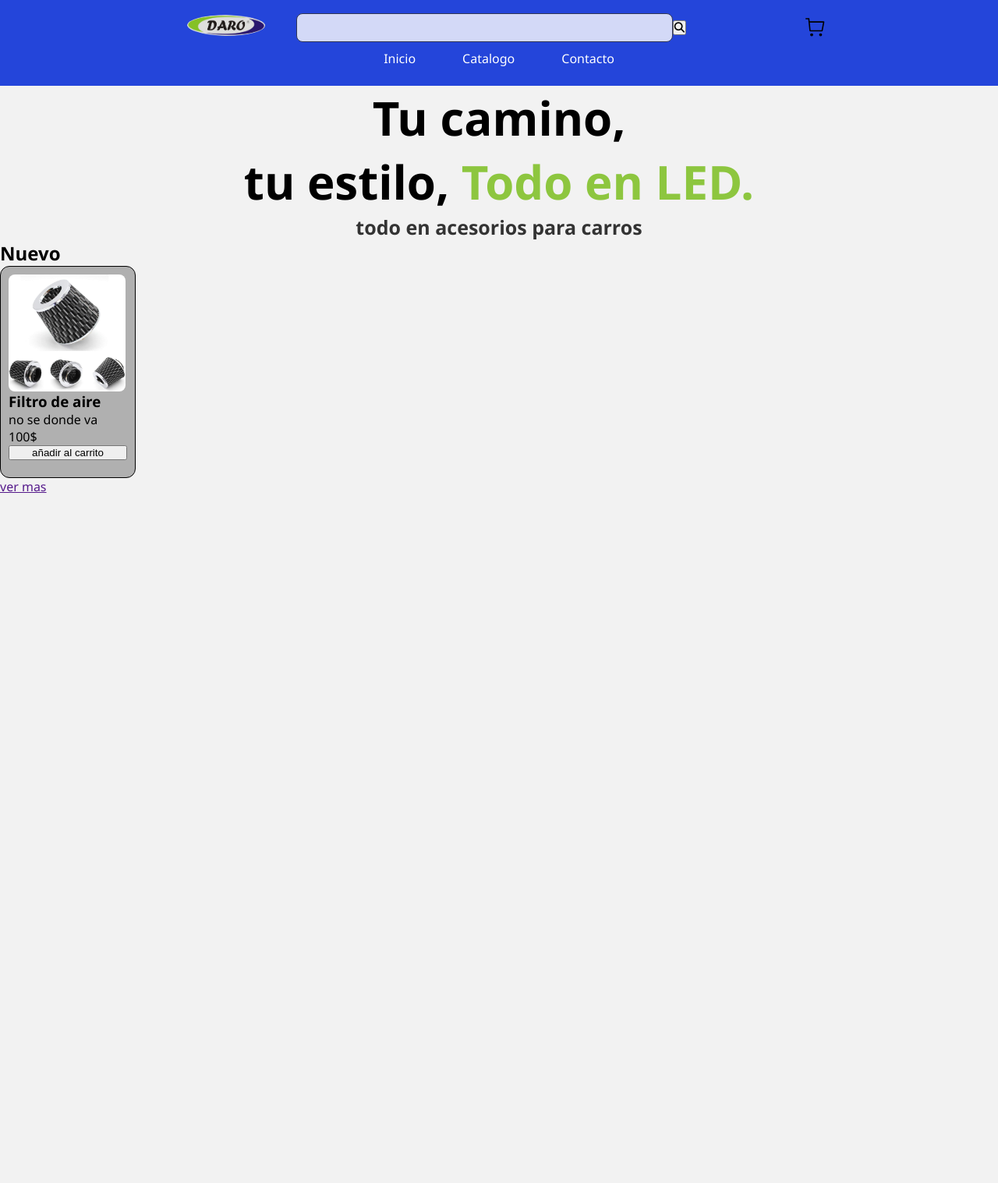
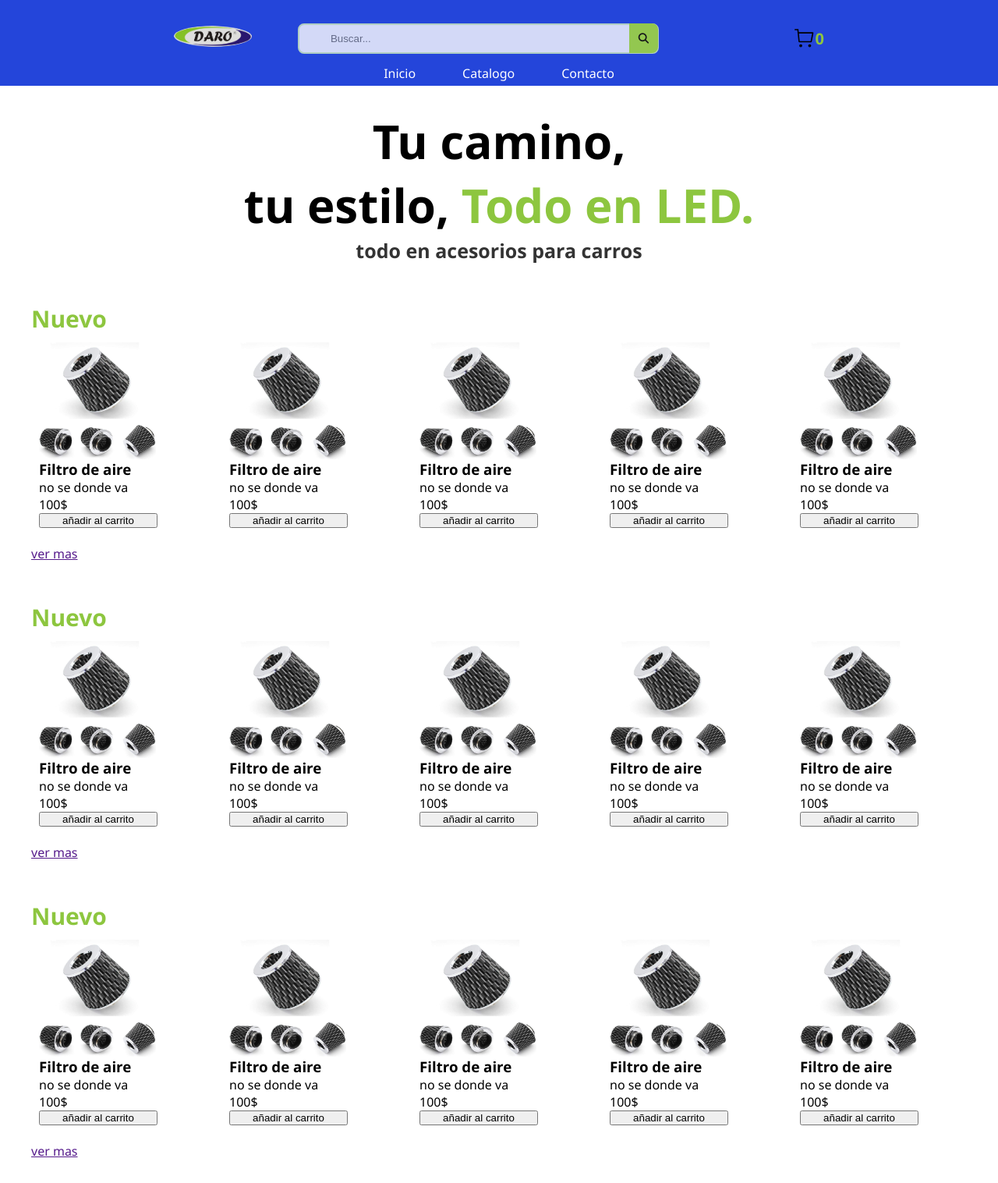
Before and after one commit to Edgarbri26/todoEnLed-online, a PHP site: page /h.html in a window 1280 px wide. Shown: the whole page at 78% size. Before the commit the page ends 632 px from the top, so only its background shows below. Run offline with PHP 8.4, Linux system fonts and the light colour scheme.

Commit message:
vista inicio casi terminada

```diff
--- a/h.html
+++ b/h.html
@@ -36,14 +36,15 @@
                 </ul>
             </nav>
 
-            <div class="container-cart">
+            <a href="cart.php"  class="container-cart">
                 <svg class="" width="28" height="28" fill="currentColor" xmlns="http://www.w3.org/2000/svg">
                     <g fill="currentColor">
                         <path fill-rule="evenodd" clip-rule="evenodd" d="M1.8 2.2a.8.8 0 1 0 0 1.6h2.803l1.542 14.541a1 1 0 0 0 .995.895h15.055a1 1 0 0 0 .982-.811l2.105-10.91a1 1 0 0 0-.982-1.189H6.48l-.432-4.081a.05.05 0 0 0-.05-.045H1.8Zm4.849 5.726h16.923l-1.873 9.709H7.679l-1.03-9.709Z"></path>
                         <path d="M10.917 23.62a1.909 1.909 0 1 1-3.818 0 1.909 1.909 0 0 1 3.818 0ZM22.372 23.62a1.91 1.91 0 1 1-3.819 0 1.91 1.91 0 0 1 3.819 0Z"></path>
                     </g>
                 </svg>
-            </div>
+                <h3 id="counter-product">0</h3>
+            </a>
         </div>
 
     </header>
@@ -55,13 +56,127 @@
         </section>
 
         <section class="new">
-            <h2>Nuevo</h2>
+            <h2 class="name-section">Nuevo</h2>
+            <div id="products-new" class="products-container">
                 <div class="product-container">
                     <img class="img-product" src="/assets/productos/IMG-20250520-WA0036.jpg" alt="">
                     <h3 class="product-name">Filtro de aire</h3>
                     <p class="product-description">no se donde va</p>
                     <span class="cost">100$</span>
                     <button type="button">añadir al carrito</button>
+                </div>
+                <div class="product-container">
+                    <img class="img-product" src="/assets/productos/IMG-20250520-WA0036.jpg" alt="">
+                    <h3 class="product-name">Filtro de aire</h3>
+                    <p class="product-description">no se donde va</p>
+                    <span class="cost">100$</span>
+                    <button type="button">añadir al carrito</button>
+                </div>
+                <div class="product-container">
+                    <img class="img-product" src="/assets/productos/IMG-20250520-WA0036.jpg" alt="">
+                    <h3 class="product-name">Filtro de aire</h3>
+                    <p class="product-description">no se donde va</p>
+                    <span class="cost">100$</span>
+                    <button type="button">añadir al carrito</button>
+                </div>
+                <div class="product-container">
+                    <img class="img-product" src="/assets/productos/IMG-20250520-WA0036.jpg" alt="">
+                    <h3 class="product-name">Filtro de aire</h3>
+                    <p class="product-description">no se donde va</p>
+                    <span class="cost">100$</span>
+                    <button type="button">añadir al carrito</button>
+                </div>
+                <div class="product-container">
+                    <img class="img-product" src="/assets/productos/IMG-20250520-WA0036.jpg" alt="">
+                    <h3 class="product-name">Filtro de aire</h3>
+                    <p class="product-description">no se donde va</p>
+                    <span class="cost">100$</span>
+                    <button type="button">añadir al carrito</button>
+                </div>
+            </div>
+            <a href="">ver mas</a>
+        </section>
+
+        <section class="new">
+            <h2 class="name-section">Nuevo</h2>
+            <div id="products-new" class="products-container">
+                <div class="product-container">
+                    <img class="img-product" src="/assets/productos/IMG-20250520-WA0036.jpg" alt="">
+                    <h3 class="product-name">Filtro de aire</h3>
+                    <p class="product-description">no se donde va</p>
+                    <span class="cost">100$</span>
+                    <button type="button">añadir al carrito</button>
+                </div>
+                <div class="product-container">
+                    <img class="img-product" src="/assets/productos/IMG-20250520-WA0036.jpg" alt="">
+                    <h3 class="product-name">Filtro de aire</h3>
+                    <p class="product-description">no se donde va</p>
+                    <span class="cost">100$</span>
+                    <button type="button">añadir al carrito</button>
+                </div>
+                <div class="product-container">
+                    <img class="img-product" src="/assets/productos/IMG-20250520-WA0036.jpg" alt="">
+                    <h3 class="product-name">Filtro de aire</h3>
+                    <p class="product-description">no se donde va</p>
+                    <span class="cost">100$</span>
+                    <button type="button">añadir al carrito</button>
+                </div>
+                <div class="product-container">
+                    <img class="img-product" src="/assets/productos/IMG-20250520-WA0036.jpg" alt="">
+                    <h3 class="product-name">Filtro de aire</h3>
+                    <p class="product-description">no se donde va</p>
+                    <span class="cost">100$</span>
+                    <button type="button">añadir al carrito</button>
+                </div>
+                <div class="product-container">
+                    <img class="img-product" src="/assets/productos/IMG-20250520-WA0036.jpg" alt="">
+                    <h3 class="product-name">Filtro de aire</h3>
+                    <p class="product-description">no se donde va</p>
+                    <span class="cost">100$</span>
+                    <button type="button">añadir al carrito</button>
+                </div>
+            </div>
+            <a href="">ver mas</a>
+        </section>
+
+        <section class="new">
+            <h2 class="name-section">Nuevo</h2>
+            <div id="products-new" class="products-container">
+                <div class="product-container">
+                    <img class="img-product" src="/assets/productos/IMG-20250520-WA0036.jpg" alt="">
+                    <h3 class="product-name">Filtro de aire</h3>
+                    <p class="product-description">no se donde va</p>
+                    <span class="cost">100$</span>
+                    <button type="button">añadir al carrito</button>
+                </div>
+                <div class="product-container">
+                    <img class="img-product" src="/assets/productos/IMG-20250520-WA0036.jpg" alt="">
+                    <h3 class="product-name">Filtro de aire</h3>
+                    <p class="product-description">no se donde va</p>
+                    <span class="cost">100$</span>
+                    <button type="button">añadir al carrito</button>
+                </div>
+                <div class="product-container">
+                    <img class="img-product" src="/assets/productos/IMG-20250520-WA0036.jpg" alt="">
+                    <h3 class="product-name">Filtro de aire</h3>
+                    <p class="product-description">no se donde va</p>
+                    <span class="cost">100$</span>
+                    <button type="button">añadir al carrito</button>
+                </div>
+                <div class="product-container">
+                    <img class="img-product" src="/assets/productos/IMG-20250520-WA0036.jpg" alt="">
+                    <h3 class="product-name">Filtro de aire</h3>
+                    <p class="product-description">no se donde va</p>
+                    <span class="cost">100$</span>
+                    <button type="button">añadir al carrito</button>
+                </div>
+                <div class="product-container">
+                    <img class="img-product" src="/assets/productos/IMG-20250520-WA0036.jpg" alt="">
+                    <h3 class="product-name">Filtro de aire</h3>
+                    <p class="product-description">no se donde va</p>
+                    <span class="cost">100$</span>
+                    <button type="button">añadir al carrito</button>
+                </div>
             </div>
             <a href="">ver mas</a>
         </section>
--- a/src/css/global.css
+++ b/src/css/global.css
@@ -25,10 +25,11 @@
 body{
     margin: 0;
     padding: 0;
-    background-color: var(--gris-claro);
+    background-color: var(--blanco);
     font-family: 'Segoe UI', Tahoma, Geneva, Verdana, sans-serif;
 }
 
+/*header*/
 header{
     background-color: var(--azul-principal);
     height: 110px;
@@ -44,7 +45,7 @@ header{
     grid-template-areas:
     "logo search container-cart"
     "nav-bar nav-bar nav-bar ";
-    grid-template-columns: 1fr 4fr 1fr;
+    grid-template-columns: 2fr 8fr 1fr;
     grid-template-rows: 1fr 1fr;
 }
 
@@ -86,9 +87,14 @@ nav ul li a{
 
 .container-cart{
     display: flex;
-    justify-content: end;
+    justify-content: center;
     align-items: center;
     grid-area: container-cart;
+}
+
+#counter-product{
+    color: var(--verde-principal);
+    font-size: 20px;
 }
 
 .container-search{
@@ -104,33 +110,55 @@ nav ul li a{
 .container-search input{
     padding: 10px 0px 10px 40px;
     border-radius: 8px;
-    border: solid 1px #333;
+    border: solid 2px var(--verde-menta);
     transition: all .2s ease-in-out;
     outline: none;
     opacity: 0.8;
     width: 100%;
 }
 .container-search input:focus{
-    background-color: var(--gris-medio);
-    color: white;
-    border: solid 1px var(--verde-principal);
+    background-color: var(--gris-oscuro);
+    color: var(--blanco);
+    border: solid 3px var(--verde-principal);
     transition: all .2s ease-in-out;
 }
-
-.container-search input::placeholder{
-    color: white;
+.container-search input:focus::placeholder{
+    color: var(--gris-claro);
+}
+.search-button{
+    background-color: var(--verde-principal);
+    height: 38px;
+    width: 40px;
+    border: none;
+    border-radius: 0 8px 8px 0;
+    translate: -38px;
+    opacity: 0.9;
+    z-index: 1;
 }
 
+/*section*/
+.name-section{
+    color: var(--verde-principal);
+    font-size: 30px;
+}
+
+section{
+    max-width: 1200px;
+    left: 0;
+    right: 0;
+    margin: 10px auto;
+    padding: 20px;
+    border-radius: 12px;
+}
 
 /*Producto*/
 .product-container{
     width: 152px;
     height: 250px;
     border-color: #000000;
-    background-color: var(--gris-medio);
     padding: 10px;
     border-radius: 12px;
-border: 1px solid #000000;
+    /*border: 1px solid #000000;*/
     display: flex;
     flex-direction: column;
 }
@@ -140,3 +168,9 @@ border: 1px solid #000000;
     width: 150px;
     border-radius: 8px;
 }
+
+.products-container{
+    display: grid;
+    grid-template-columns: repeat(5,1fr);
+    gap: 20px;
+}
--- a/src/css/inicio.css
+++ b/src/css/inicio.css
@@ -19,6 +19,8 @@
 
 #inicio{
     text-align: center;
+    display: block;
+    box-shadow: none;
 }
 
 .slogan{
```
Lines whose indentation alone changed are shown as unchanged.
